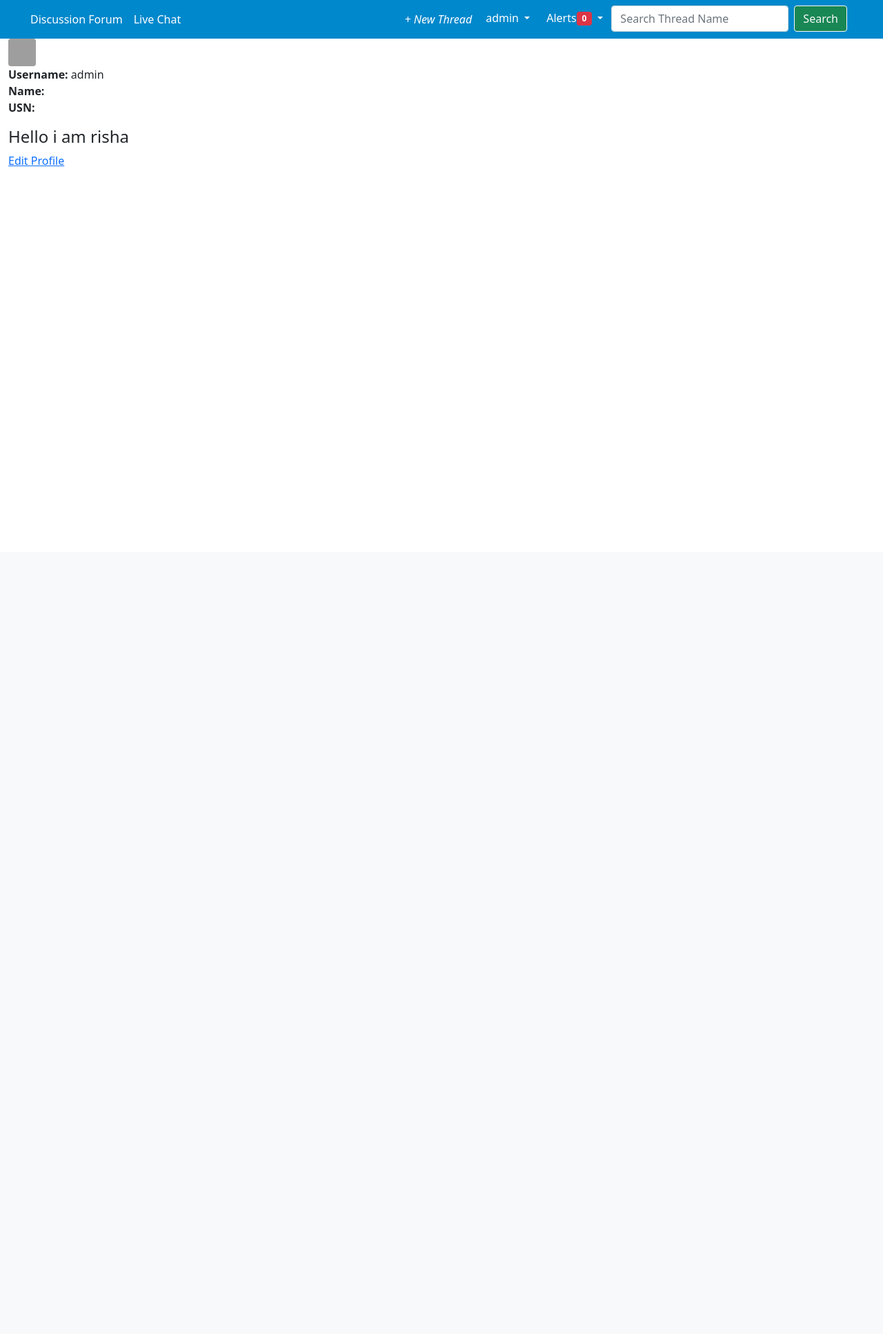
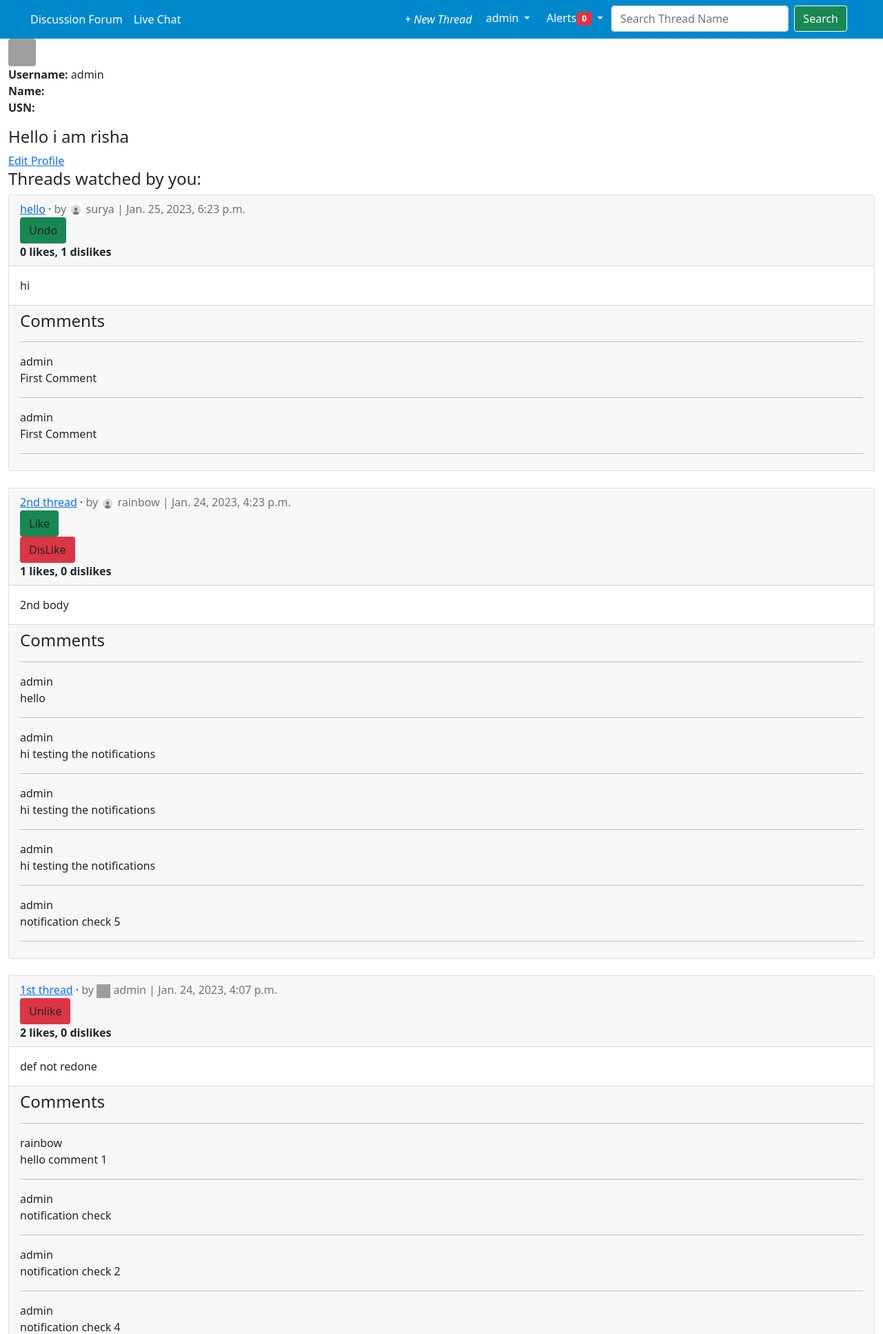
Before and after one commit to hidingbehindrainbows/discussion_forum_clone, a Django app: page /accounts/1/user_profile/ in a window 1280 px wide. Shown: the top 1934 px of the page at 69% size. Before the commit the page ends 241 px from the top, so only its background shows below. Run offline with Django 4.2, Linux system fonts and the light colour scheme; a user stored in the database is signed in; data comes from the database, SQL or seed files in the repository; both versions use the stored data as it was after the commit; grey boxes are pictures that could not be loaded.

Commit message:
All bugs fixed

```diff
--- a/accounts/views.py
+++ b/accounts/views.py
@@ -2,9 +2,8 @@ from django.urls import reverse_lazy
 from django.contrib.auth.mixins import LoginRequiredMixin
 from django.views.generic import CreateView, UpdateView, DetailView
 from .forms import CustomUserCreationForm, CustomUserChangeForm
-from threads.models import Profile
+from threads.models import Profile, Thread, WatchThread
 from django.shortcuts import get_object_or_404
-from .forms import ProfilePageForm
 
 # Create your views here.
 
@@ -23,10 +22,17 @@ class ShowProfilePageView(LoginRequiredMixin, DetailView):
     template_name = "registration/profile.html"
 
     def get_context_data(self, *args, **kwargs):
-        context = super(ShowProfilePageView, self).get_context_data(*args, **kwargs)
+        context = super().get_context_data(*args, **kwargs)
         current_user = get_object_or_404(Profile, id=self.kwargs['pk'])
+        threads_watched_by_you = WatchThread.objects.filter(user=current_user.user)
+        threads_watched_by_you = [item for item in threads_watched_by_you]
+        qs = Thread.objects.filter(title__in= threads_watched_by_you)
 
-        context["current_user"] = current_user
+        context = {
+            "current_user":current_user,
+            "threads_by_them":Thread.objects.filter(author=current_user.user),
+            "threads_watched_by_you": qs,
+        }
         return context
 
 
@@ -46,4 +52,4 @@ class EditSettingsView(UpdateView):
 class EditUserPageView(UpdateView):
     model = Profile
     template_name = "registration/edit_profile_page.html"
-    fields = ["bio", "pfp"]
+    fields = ("bio", "pfp")
--- a/notis/models.py
+++ b/notis/models.py
@@ -14,3 +14,4 @@ class Notification(models.Model):
     text_preview = models.CharField(max_length=50, blank=True)
     date = models.DateTimeField(auto_now_add=True)
     is_seen = models.BooleanField(default=False)
+    reciever2 = models.ForeignKey(settings.AUTH_USER_MODEL, on_delete= models.CASCADE, related_name="noti_to_other_user", blank=True, null=True) #useless rn
--- a/notis/views.py
+++ b/notis/views.py
@@ -1,5 +1,6 @@
 from django.shortcuts import render, redirect
 from .models import Notification
+from threads.models import WatchThread
 
 # Create your views here.
 
@@ -18,5 +19,7 @@ def DeleteNotifications(request, noti_id):
 
 
 def CountNotifications(request):
-    count = Notification.objects.filter(reciever=request.user, is_seen=False).count()
+    count = None
+    if request.user.is_authenticated:
+        count = Notification.objects.filter(reciever=request.user, is_seen=False).count()
     return { "count_notifications":count }
--- a/templates/base.html
+++ b/templates/base.html
@@ -84,7 +84,6 @@
                       <li><a href="{% url 'login' %}" class="btn btn-primary me-2" style="background-color:#0088cc;">Log In</a></li>
                       <li><a href="{% url 'signup' %}" class="btn btn-primary" style="background-color:#0088cc;">Sign Up</a></li>
                     {%endif%}
-                    <a class="dropdown-menu" href="#">Change Password</a>
                     <li class="nav-item me-3 me-lg-0 dropdown">
                       <button class="btn  btn-primary dropdown-toggle" href="#" role="button" data-bs-toggle="dropdown" aria-expanded="false" style="background-color: #0088cc; border-style: hidden;">
                         Alerts<span class="new badge bg-danger">{{ count_notifications }}</span>
@@ -97,6 +96,7 @@
                         {% endif %}
                       </ul>
                     </li>
+                    <a class="dropdown-menu" href="#">Change Password</a>
                     <li class="nav-item me-3 me-lg-0">
                       <form class="d-flex" method="post" action="{% url 'search_result' %}">
                         {% csrf_token %}
--- a/templates/registration/profile.html
+++ b/templates/registration/profile.html
@@ -23,5 +23,101 @@
 {% if user.id == current_user.user.id %}
 
 <a href="{% url 'edit_profile_page' user.id%}">Edit Profile</a>
+<h4>Threads watched by you:</h4>
+{% for thread in threads_watched_by_you %}
+<div class="card">
+    <div class="card-header">
+        <span class="font-weight-bold"><a href="{% url 'thread_detail' thread.pk %}">{{ thread.title }}</a></span> &middot;
+        <span class="text-muted">by
+            {% if thread.author.profile.pfp %}
+            <img src="{{thread.author.profile.pfp.url}}" width=20 height=20>
+            {% else %}
+            <img src="{% static 'threads/images/default_profile.jpg' %}" width=20 height=20 class="rounded">
+            {% endif %}
+            {{ thread.author }} | {{ thread.date}}</span>
+        <form action="{% url 'like_thread' %}" method = "POST" class="ui form">
+            {% csrf_token %}
+            <input type="hidden" name="thread_id" value="{{ thread.id }}">
+            {% if user not in thread.liked.all and user not in thread.dislike.all %}
+                <button class="btn btn bg-success" type="submit">Like</button>
+            {% elif user in thread.liked.all and user not in thread.dislike.all  %}
+                <button class="btn btn bg-danger" type="submit">Unlike</button>
+            {% endif %}
+        </form>
+        <form action="{% url 'dislike_thread' %}" method = "POST" class="ui form">
+            {% csrf_token %}
+            <input type="hidden" name="thread_id" value="{{ thread.id }}">
+            {% if user not in thread.dislike.all and user not in thread.liked.all  %}
+                <button class="btn btn bg-danger" type="submit">DisLike</button>
+            {% elif user in thread.dislike.all%}
+                <button class="btn btn bg-success" type="submit">Undo</button>
+            {% endif %}
+        </form>
+        <strong>{{ thread.liked.all.count }} likes, {{ thread.dislike.all.count }} dislikes</strong>
+    </div>
+    <div class="card-body">
+        {{ thread.body }}
+    </div>
+    <div class="card-footer">
+        <h4>Comments</h4><hr>
+        {% for comment in thread.comment_set.all %}
+        <p>
+          <span class="font-weight-bold">{{ comment.author }}</span><br>
+          {{ comment }}<hr>
+        </p>
+        {% endfor %}
+    </div>
+</div>
+<br>
+{% endfor %}
 {% endif %}
+<br><br>
+<h4>Your threads:</h4>
+{% for thread in threads_by_them %}
+<div class="card">
+    <div class="card-header">
+        <span class="font-weight-bold"><a href="{% url 'thread_detail' thread.pk %}">{{ thread.title }}</a></span> &middot;
+        <span class="text-muted">by
+            {% if thread.author.profile.pfp %}
+            <img src="{{thread.author.profile.pfp.url}}" width=20 height=20>
+            {% else %}
+            <img src="{% static 'threads/images/default_profile.jpg' %}" width=20 height=20 class="rounded">
+            {% endif %}
+            {{ thread.author }} | {{ thread.date}}</span>
+        <form action="{% url 'like_thread' %}" method = "POST" class="ui form">
+            {% csrf_token %}
+            <input type="hidden" name="thread_id" value="{{ thread.id }}">
+            {% if user not in thread.liked.all and user not in thread.dislike.all %}
+                <button class="btn btn bg-success" type="submit">Like</button>
+            {% elif user in thread.liked.all and user not in thread.dislike.all  %}
+                <button class="btn btn bg-danger" type="submit">Unlike</button>
+            {% endif %}
+        </form>
+        {% comment %} dislikes {% endcomment %}
+        <form action="{% url 'dislike_thread' %}" method = "POST" class="ui form">
+            {% csrf_token %}
+            <input type="hidden" name="thread_id" value="{{ thread.id }}">
+            {% if user not in thread.dislike.all and user not in thread.liked.all  %}
+                <button class="btn btn bg-danger" type="submit">DisLike</button>
+            {% elif user in thread.dislike.all%}
+                <button class="btn btn bg-success" type="submit">Undo</button>
+            {% endif %}
+        </form>
+        <strong>{{ thread.liked.all.count }} likes, {{ thread.dislike.all.count }} dislikes</strong>
+    </div>
+    <div class="card-body">
+        {{ thread.body }}
+    </div>
+    <div class="card-footer">
+        <h4>Comments</h4><hr>
+        {% for comment in thread.comment_set.all %}
+        <p>
+          <span class="font-weight-bold">{{ comment.author }}</span><br>
+          {{ comment }}<hr>
+        </p>
+        {% endfor %}
+    </div>
+</div>
+<br>
+{% endfor %}
 {% endblock content %}
--- a/threads/models.py
+++ b/threads/models.py
@@ -69,7 +69,8 @@ class Comment(models.Model):  # the model for our comments section
         comment = instance
         thread = comment.thread
         sender = comment.author
-        text_preview = f"{comment.author} commented on your thread, { comment.thread }!"
+        ref = WatchThread.objects.filter(thread=thread)
+        text_preview = f"{comment.author} commented on '{ comment.thread }'!"
 
         notify = Notification(thread = thread, sender = sender, reciever = thread.author, text_preview = text_preview, notification_type=2)
         notify.save()
@@ -156,9 +157,6 @@ class WatchThread(models.Model):
     )
     value = models.CharField(choices=WATCH_CHOICES, default="Watch", max_length=10)
 
-    def __str__(self):
-        return str(self.thread)
-
     def user_watch_thread(sender, instance, *args, **kwargs):
         watch = instance
         thread = watch.thread
@@ -167,6 +165,9 @@ class WatchThread(models.Model):
 
         notify = Notification(thread = thread, sender = sender, reciever = thread.author, text_preview = text_preview, notification_type=3)
         notify.save()
+
+    def __str__(self):
+        return self.thread.title
 
 
 
```
Also changed, not shown: templates/show_notifications.html (+20 -1 lines), threads/views.py (+11 -13 lines), db.sqlite3, notis/migrations/0003_notification_reciever2.py (added).
